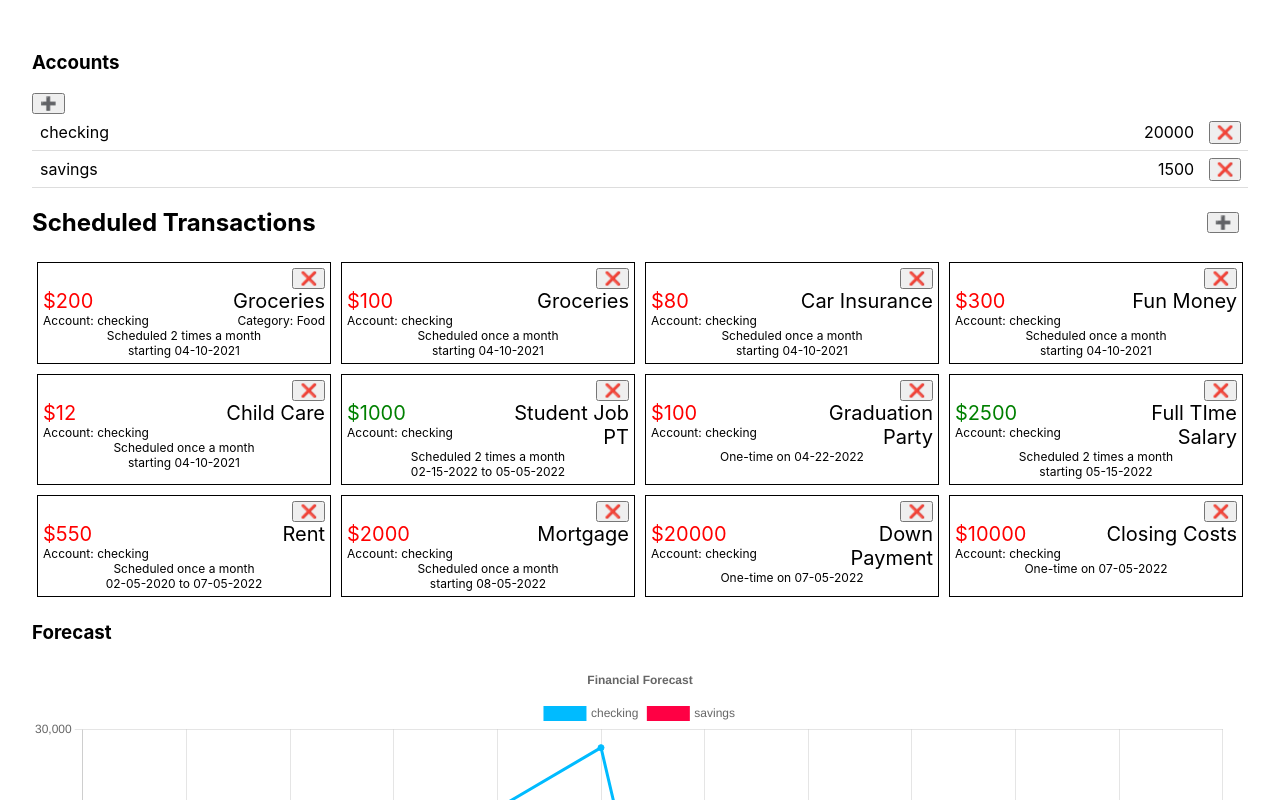
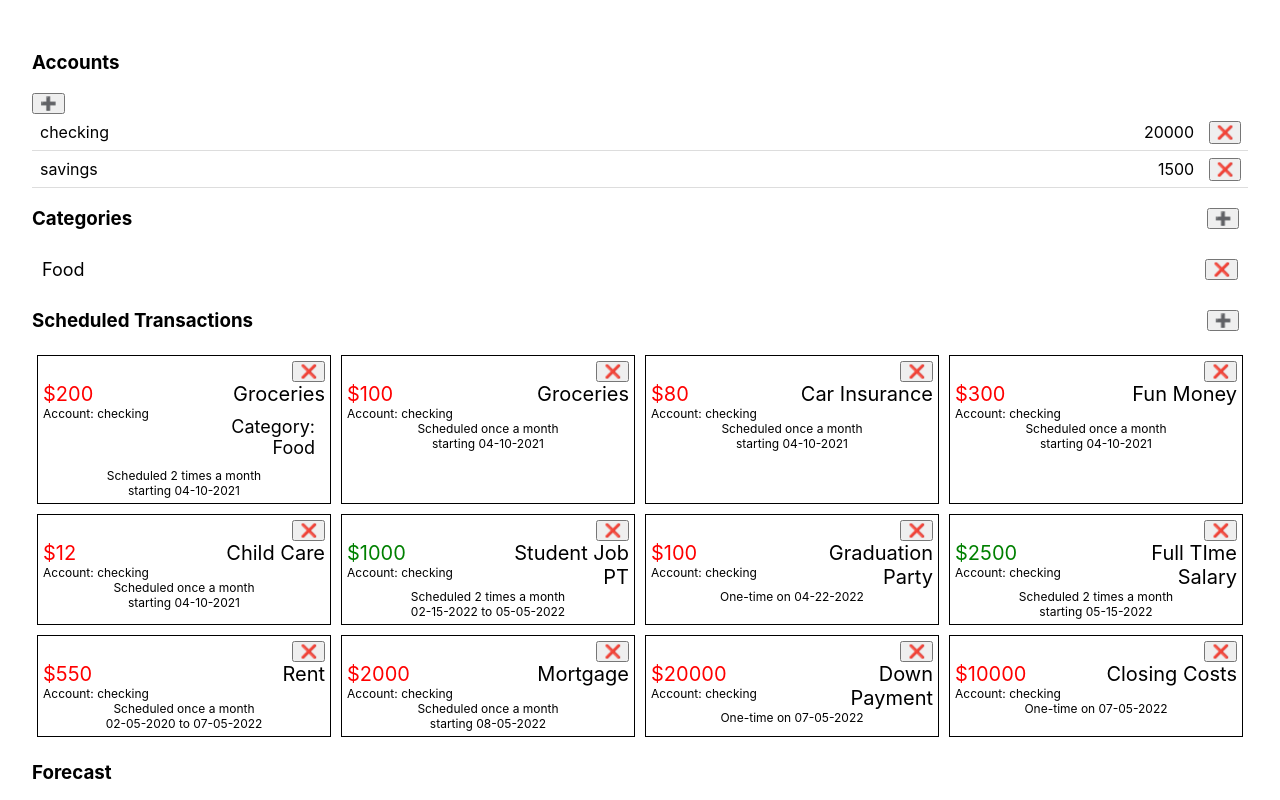
Before and after one commit to amj311/hoard-concept, a React (Create React App) app: page / in a window 1280 px wide. Shown: the top 800 px of the page. Built offline with nearby package versions, Linux system fonts and the light colour scheme.

Commit message:
Add categories list

```diff
--- a/src/App.js
+++ b/src/App.js
@@ -4,6 +4,7 @@ import { createContext, useState } from 'react';
 import AccountsList from './components/AccountsList';
 import Forecast from './components/Forecast';
 import TransactionList from './components/TransactionList';
+import CategoryList from './components/CategoryList';
 
 const {
   Account,
@@ -98,6 +99,7 @@ function App() {
 
       <div className="App">
         <AccountsList></AccountsList>
+        <CategoryList />
         <TransactionList />
         <Forecast></Forecast>
       </div>
--- a/src/components/AccountsList.jsx
+++ b/src/components/AccountsList.jsx
@@ -27,7 +27,8 @@ export default function AccountsList() {
   return (
     <div className="accounts-list">
         <div>
-            <h3>Accounts</h3><button onClick={toggleNew}>{showNew? '✖' : '➕'}</button>
+            <h3>Accounts</h3>
+            <button onClick={toggleNew}>{showNew? '✖' : '➕'}</button>
         </div>
         { showNew ?
             <div>
--- /dev/null
+++ b/src/components/CategoryList.css
@@ -0,0 +1,17 @@
+.category {
+  font-size: 18px;
+  margin: 10px;
+}
+
+.category-list-header {
+  display: grid;
+  grid-template-columns: 1fr 50px;
+}
+
+.create-category-button {
+  margin: auto;
+}
+
+.delete-category-button {
+  float: right;
+}
--- /dev/null
+++ b/src/components/CategoryList.js
@@ -0,0 +1,39 @@
+import React, {useState, useContext} from 'react';
+
+import { globalContext } from '../App';
+
+import './CategoryList.css';
+import NewCategoryForm from './NewCategoryForm';
+
+const CategoryList = () => {
+  const [categories, setCategories] = useContext(globalContext).categories;
+  const [createCategory, setCreateCategory] = useState(false);
+
+  const removeCategory = (id) => {
+    setCategories(categories.filter((category) => category.id !== id));
+  };
+
+  return (
+    <div>
+      <div className='category-list-header'>
+        <h3>Categories</h3>
+        <button className='create-category-button' onClick={() => setCreateCategory(!createCategory)}>{createCategory ? '✖' : '➕'}</button>
+      </div>
+      {createCategory &&
+        <NewCategoryForm close={() => setCreateCategory(false)}/>
+      }
+      <div className='category-list'>
+        {categories.map((category) => (
+          <div className='category' key={category.id}>
+            <button className='delete-category-button' onClick={()=>removeCategory(category.id)}>❌</button>
+            <div className='category-name'>
+              {category.displayName}
+            </div>
+          </div>
+        ))}
+      </div>
+    </div>
+  );
+};
+
+export default CategoryList;
--- /dev/null
+++ b/src/components/NewCategoryForm.js
@@ -0,0 +1,40 @@
+import React, {useState, useContext} from 'react';
+
+import { globalContext } from '../App';
+import { Category } from '../core/models';
+import idGenerator from '../util/idGenerator';
+
+const NewCategoryForm = (props) => {
+  const [categories, setCategories] = useContext(globalContext).categories;
+  const [name, setName] = useState("");
+
+  const reset = () => {
+    setName("");
+  };
+
+  const createCategory = (event) => {
+    event.preventDefault();
+    if (name === "") {
+      alert('Please provide a category name.');
+      return;
+    }
+
+    const id = idGenerator();
+    const newCategory = new Category(id, name);
+    setCategories(categories.concat([newCategory]));
+
+    reset();
+    props.close();
+  };
+
+  return (
+    <form onSubmit={createCategory}>
+      <label htmlFor="name">Name: </label>
+      <input type="text" id="name" value={name} onChange={(event) => setName(event.target.value)}></input>
+      <br></br>
+      <input type="submit" value="Create Category"></input>
+    </form>
+  )
+};
+
+export default NewCategoryForm;
--- a/src/components/TransactionList.js
+++ b/src/components/TransactionList.js
@@ -16,7 +16,7 @@ const TransactionList = (props) => {
   return (
     <div>
       <div className='transaction-list-header'>
-        <h2>Scheduled Transactions</h2>
+        <h3>Scheduled Transactions</h3>
         <button className='schedule-transaction-button' onClick={() => setCreateTransaction(!createTransaction)}>{createTransaction ? '✖' : '➕'}</button>
       </div>
       {createTransaction &&
```
